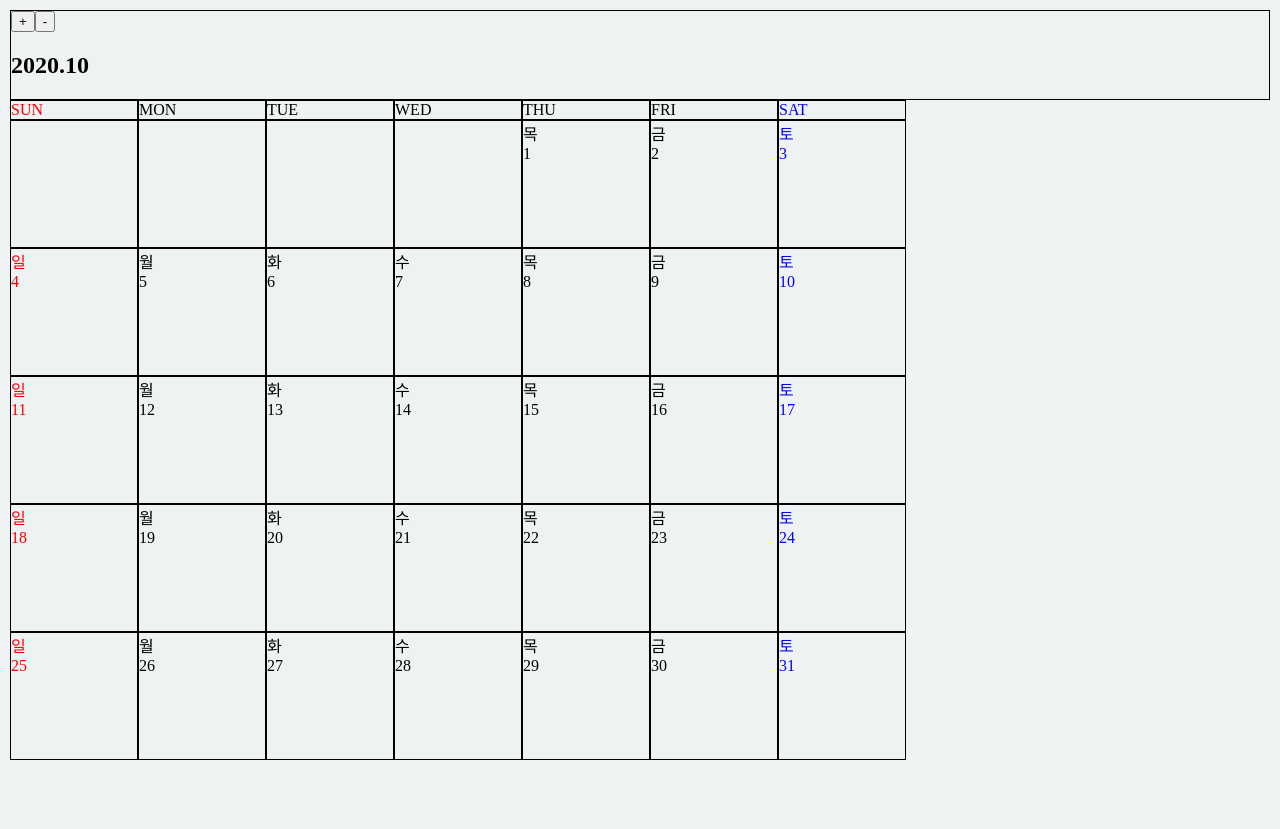
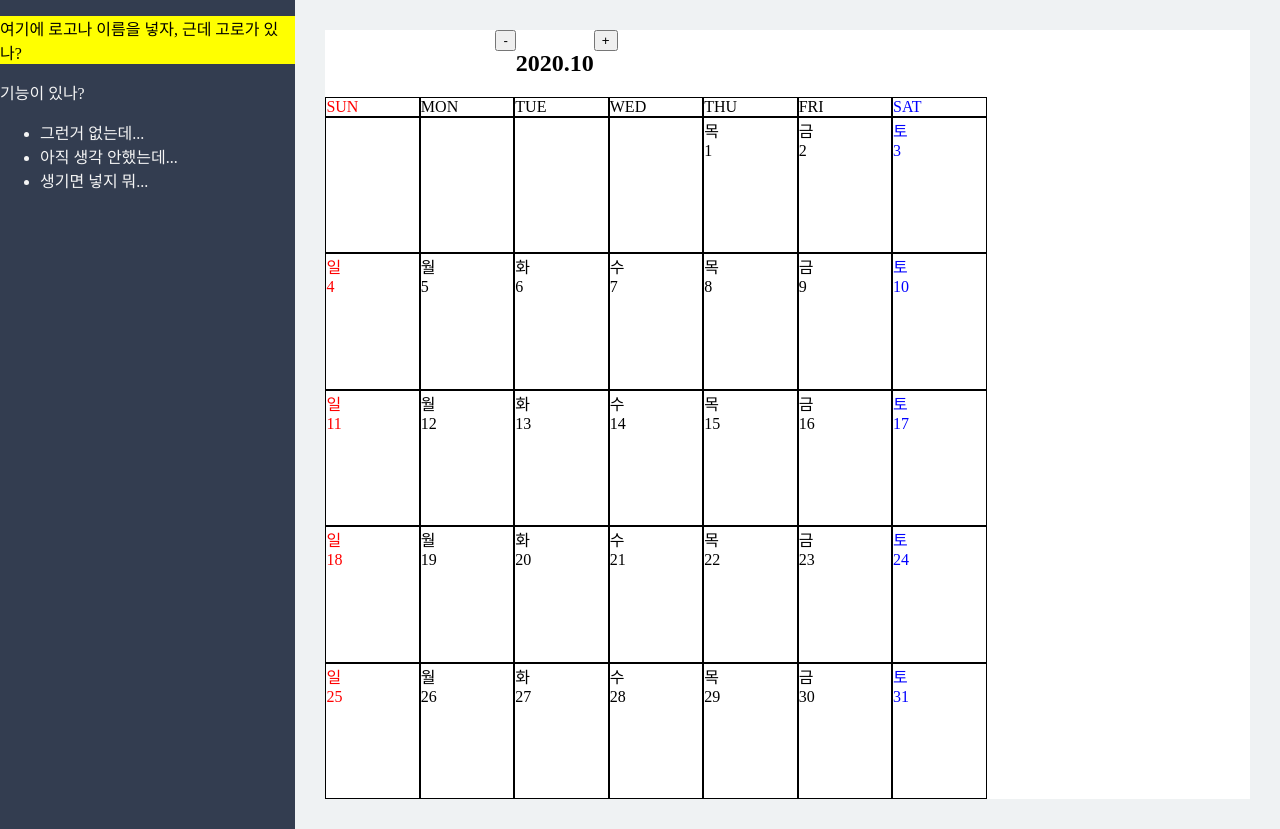
Before and after one commit to 97e57e/My-Financial-Ledger, a React (Create React App) app in the folder mfl-client/: page / in a window 1280 px wide. Before the commit the page ends 800 px from the top, so only its background shows below. Built offline with nearby package versions, Linux system fonts and the light colour scheme.

Commit message:
style: flex style and make sideBar

```diff
--- a/mfl-client/public/index.css
+++ b/mfl-client/public/index.css
@@ -1,3 +1,9 @@
+html,
+body {
+  width: 100%;
+  height: 100%;
+}
+
 body {
   margin: 0px;
   background-color: #eff2f3;
--- a/mfl-client/src/App.js
+++ b/mfl-client/src/App.js
@@ -1,10 +1,13 @@
 import React from "react";
+import "./assets/scss/global/common.scss";
+import SideBar from "./components/SideBar";
 
 import CalendarContainer from "./container/CalendarContainer";
 
 function App() {
   return (
     <div className="App">
+      <SideBar />
       <CalendarContainer />
     </div>
   );
--- a/mfl-client/src/assets/scss/components/calendar.scss
+++ b/mfl-client/src/assets/scss/components/calendar.scss
@@ -1,5 +1,13 @@
 .calendar {
-  margin: 10px;
+  margin: 30px;
+  background-color: white;
+}
+
+.calendarHead {
+  display: flex;
+  flex-direction: row;
+  justify-content: center;
+  width: 50%;
 }
 
 .calendarBody {
@@ -19,7 +27,6 @@
       border: 0.5px solid black;
     }
     .dateBox {
-      height: 0;
       padding-bottom: calc(100% / 10);
     }
   }
--- /dev/null
+++ b/mfl-client/src/assets/scss/components/sideBar.scss
@@ -0,0 +1,10 @@
+.sideBar {
+  flex-basis: 30%;
+  background-color: #333d50;
+  .sideBarHeadArea {
+    background-color: yellow;
+  }
+  .sideBarMenuArea {
+    color: whitesmoke;
+  }
+}
--- /dev/null
+++ b/mfl-client/src/assets/scss/container/calendarContainer.scss
@@ -0,0 +1,3 @@
+.calendarContainer {
+  width: 100%;
+}
--- /dev/null
+++ b/mfl-client/src/assets/scss/global/common.scss
@@ -0,0 +1,4 @@
+.App {
+  display: flex;
+  width: 100%;
+}
--- /dev/null
+++ b/mfl-client/src/components/SideBar.js
@@ -0,0 +1,23 @@
+import React from "react";
+
+import "../assets/scss/components/sideBar.scss";
+
+function SideBar() {
+  return (
+    <div className="sideBar">
+      <div className="sideBarHeadArea">
+        <p>여기에 로고나 이름을 넣자, 근데 고로가 있나?</p>
+      </div>
+      <div className="sideBarMenuArea">
+        <p>기능이 있나?</p>
+        <ul>
+          <li>그런거 없는데...</li>
+          <li>아직 생각 안했는데...</li>
+          <li>생기면 넣지 뭐...</li>
+        </ul>
+      </div>
+    </div>
+  );
+}
+
+export default SideBar;
--- a/mfl-client/src/components/calendar.js
+++ b/mfl-client/src/components/calendar.js
@@ -9,17 +9,18 @@ function CalendarHead(props) {
   const date = props.date;
 
   return (
-    <div
-      className="calendarHead"
-      style={{
-        border: "1px solid black",
-      }}
-    >
-      <button onClick={props.onNextMonth}>+</button>
-      <button onClick={props.onPrevMonth}>-</button>
-      <h2>
-        {date.getFullYear()}.{date.getMonth() + 1}
-      </h2>
+    <div className="calendarHead">
+      <div className="headItem headButtonArea">
+        <button onClick={props.onPrevMonth}>-</button>
+      </div>
+      <div className="headItem">
+        <h2>
+          {date.getFullYear()}.{date.getMonth() + 1}
+        </h2>
+      </div>
+      <div className="headItem headButtonArea">
+        <button onClick={props.onNextMonth}>+</button>
+      </div>
     </div>
   );
 }
--- a/mfl-client/src/container/CalendarContainer.js
+++ b/mfl-client/src/container/CalendarContainer.js
@@ -2,6 +2,8 @@ import React, { Component } from "react";
 import { connect } from "react-redux";
 import Calendar from "../components/Calendar";
 import { next_month, prev_month } from "../modules/date-reducer";
+
+import "../assets/scss/container/calendarContainer.scss";
 
 class CalendarContainer extends Component {
   handleNextMonth = () => {
```
